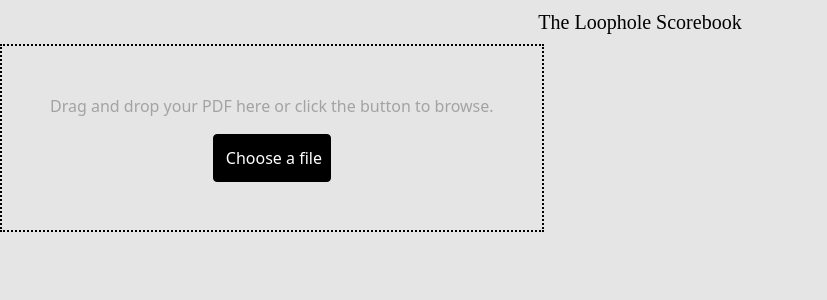
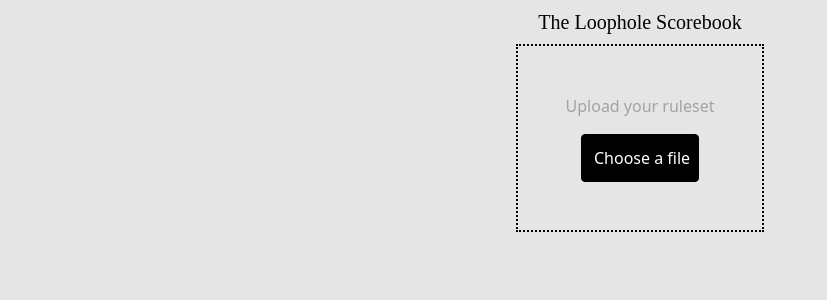
Before and after one commit to Francesco-Sch/loophole-scorebook, a Nuxt app in the folder frontend/: page / in a window 1280 px wide. Shown: the top 300 px of the page, without its empty margins (0-827 px from the left). Built offline with nearby package versions, Linux system fonts and the light colour scheme; a web font is replaced by a local one.

Commit message:
feat: Position upload field in center

```diff
--- a/frontend/components/FileUpload.vue
+++ b/frontend/components/FileUpload.vue
@@ -21,9 +21,7 @@ function uploadFile(event: Event) {
 	<div
 		class="flex flex-col justify-center items-center w-max p-12 border-2 border-black border-dotted"
 	>
-		<p class="text-neutral-400 mb-4">
-			Drag and drop your PDF here or click the button to browse.
-		</p>
+		<p class="text-neutral-400 mb-4">Upload your ruleset</p>
 		<label
 			class="p-2 border border-black rounded bg-black text-white hover:cursor-pointer"
 		>
--- a/frontend/pages/index.vue
+++ b/frontend/pages/index.vue
@@ -1,7 +1,7 @@
 <script setup></script>
 
 <template>
-	<div>
+	<div class="flex justify-center items-center w-100 h-100">
 		<FileUpload />
 	</div>
 </template>
```
